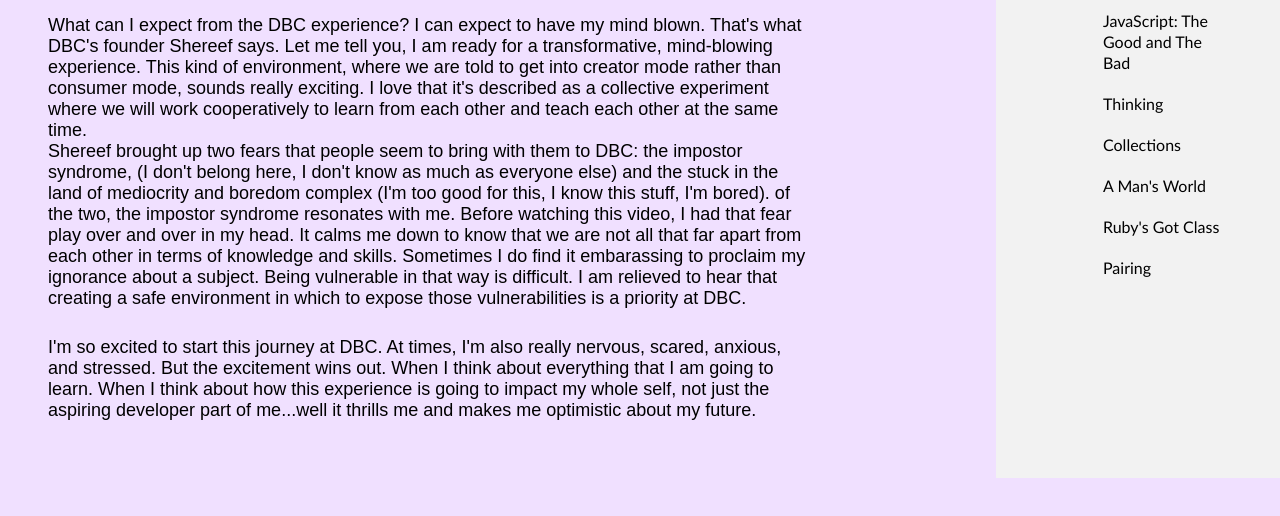
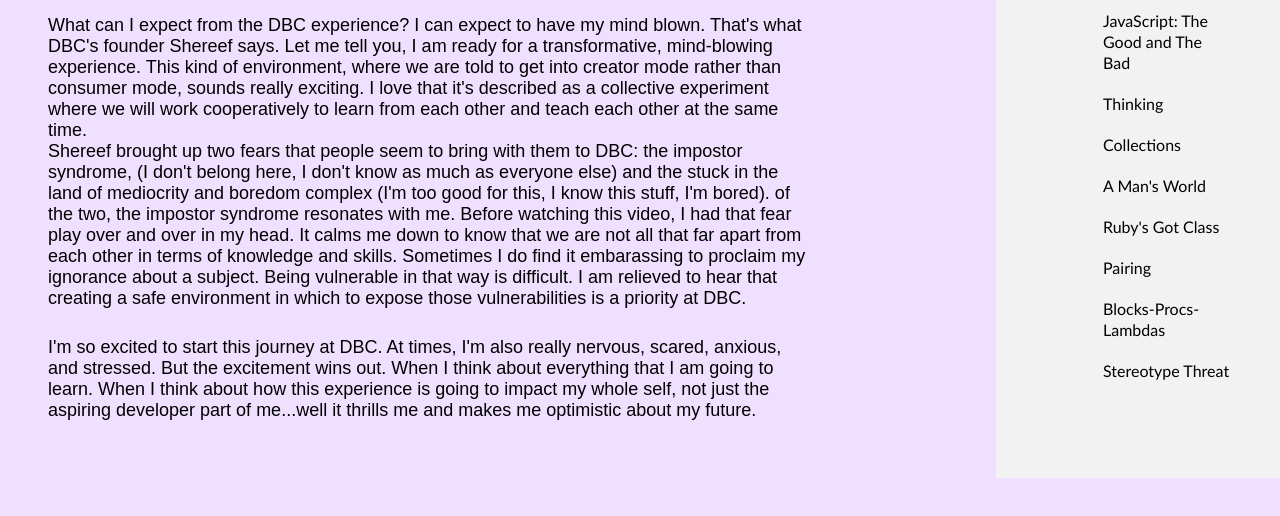
Before and after one commit to rockrgrrl/rockrgrrl.github.io, a plain HTML site: page blog-posts/week1_cultural.html in a window 1280 px wide. Shown: the part 322-838 px from the top of the page. Drawn offline with Linux system fonts and the light colour scheme.

Commit message:
updated links

```diff
--- a/blog-posts/week1_cultural.html
+++ b/blog-posts/week1_cultural.html
@@ -36,6 +36,8 @@
  			<li><a href="week4_cultural.html">A Man's World</a></li>
  			<li><a href="week5_technical.html">Ruby's Got Class</a></li>
  			<li><a href="week5_cultural.html">Pairing</a></li>
+ 			<li><a href="week6_technical.html">Blocks-Procs-Lambdas</a></li>
+ 			<li><a href="week6_cultural.html">Stereotype Threat</a></li>
  		</ul>
  		</div>
  	</aside>
```
Also changed, not shown: blog-posts/week1_technical.html (+2 -0 lines), blog-posts/week2_technical.html (+2 -0 lines), blog-posts/week3_cultural.html (+2 -0 lines), blog-posts/week3_technical.html (+2 -0 lines), blog-posts/week4_cultural.html (+2 -0 lines), blog-posts/week4_technical.html (+2 -0 lines), blog-posts/week5_cultural.html (+2 -0 lines), blog-posts/week5_technical.html (+2 -0 lines), blog-posts/wireframe_sites.html (+2 -0 lines).
